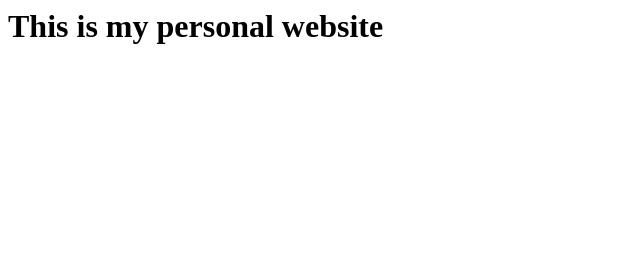
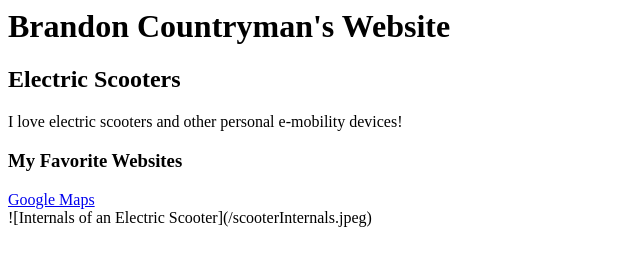
Before and after one commit to BrandonC77/BrandonC77.github.io, a plain HTML site: page index.html in a window 1280 px wide. Shown: the whole page, without its empty margins (0-640 px from the left). Drawn offline with Linux system fonts and the light colour scheme.

Commit message:
Added image and other things

```diff
--- a/index.html
+++ b/index.html
@@ -1,4 +1,26 @@
-<div>
-    <h1 id="title">This is my personal website</h1>
 
-</div>
+<head>
+    <h1 id="mainTitle">Brandon Countryman's Website</h1>
+
+</head>
+<body>
+    <div>
+        <h2 class="bigAndColorful">Electric Scooters</h2>
+        <p>I love electric scooters and other personal e-mobility devices!</p>
+
+    </div>
+
+
+    <div>
+        <h3>My Favorite Websites</h3>
+        <a href="https://maps.google.com">Google Maps</a>
+    </div>
+
+    <div>
+        ![Internals of an Electric Scooter](/scooterInternals.jpeg)
+    </div>
+
+
+
+
+</body>
```
